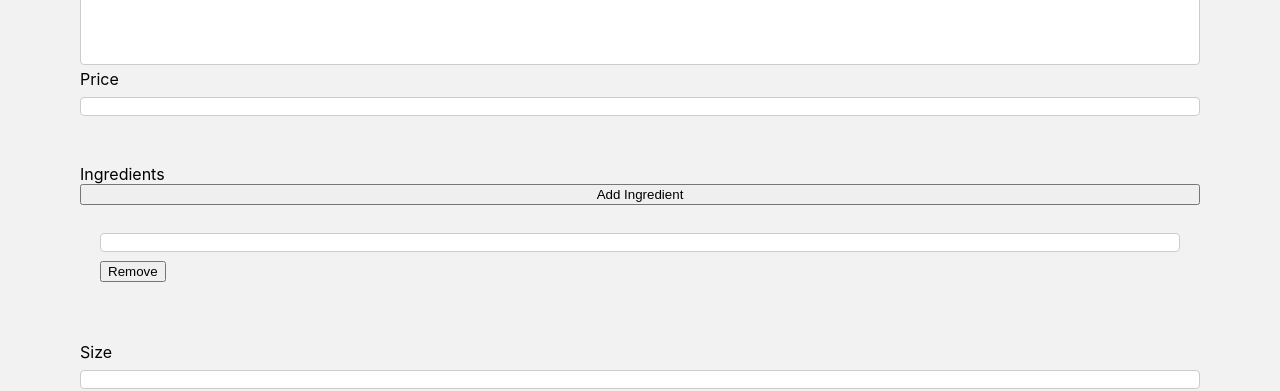
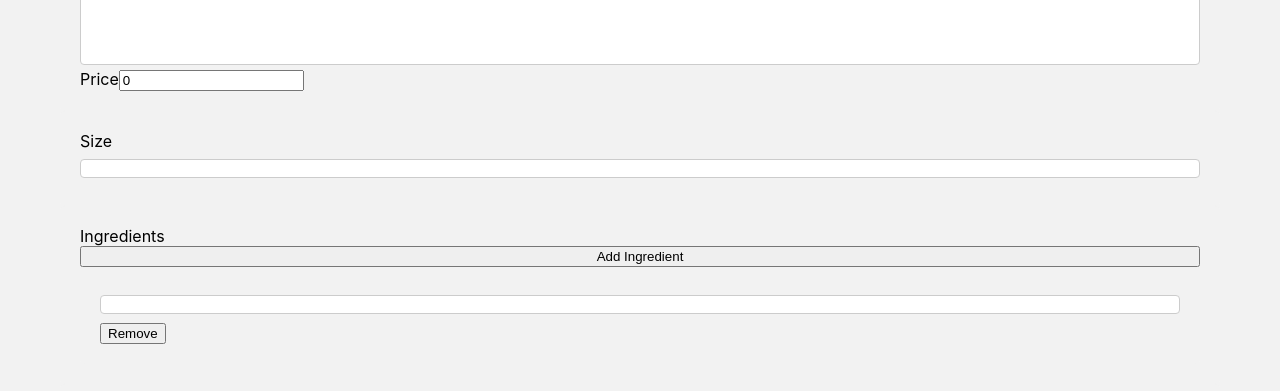
Before and after one commit to jsapp21/simple-point-of-sale, a React (Create React App) app in the folder simple-pos-frontend/: page / in a window 1280 px wide. Shown: the part 417-808 px from the top of the page. Built offline with nearby package versions, Linux system fonts and the light colour scheme; no server answers.

Commit message:
product form

```diff
--- a/simple-pos-frontend/src/components/Category.js
+++ b/simple-pos-frontend/src/components/Category.js
@@ -23,7 +23,7 @@ const Category = ({form, onChange}) => {
             <input type="text" list="data" onChange={handleChange} />
                 <datalist id="data">
                     {product.categories.map((category, index) =>
-                        <option key={`${category}-${index}`} value={category.name} />
+                        <option key={`${category}-${index}`} value={category.name}></option>
 
                         // keeping to come back to later, want to add clickable delete Icon to the data list
                         // <option key={`${category}-${index}`}>
--- a/simple-pos-frontend/src/components/Product.js
+++ b/simple-pos-frontend/src/components/Product.js
@@ -1,16 +1,31 @@
 import React from 'react';
 
-const Product = () => {
+const Product = ({form, onChange}) => {
+
+    const handleChange = (e) => {
+        debugger
+        onChange({
+            ...form,
+            product: {
+                // [e.target.name]: e.target.value,
+                name: e.target.value,
+                description: e.target.value,
+                price: e.target.value
+            },
+        })
+    }
+
+    console.log(form.product.name)
 
     return (
         <div>
 
             <label>Name</label>
-            <input type="text" name="name"></input>
+            <input name="name" type="text" value={form.product.name} onChange={handleChange} />
             <label>Description</label>
-            <textarea></textarea>
+            <textarea name="description" value={form.product.description} onChange={handleChange} />
             <label>Price</label>
-            <input type="text" name="price"></input>
+            <input name="price" type="number" value={form.product.price} onChange={handleChange} />
 
         </div>
     );
--- a/simple-pos-frontend/src/components/ProductForm.js
+++ b/simple-pos-frontend/src/components/ProductForm.js
@@ -15,7 +15,11 @@ const ProductForm = () => {
 
     const [form, setForm] = useState({
         category: { name: '' },
-        product: {},
+        product: {
+            name: '',
+            description: '',
+            price: 0
+        },
     })
 
     const handleSubmit = (e) => {
@@ -24,16 +28,15 @@ const ProductForm = () => {
     }
 
 
-
     return (
         <div>
             <h1>Add Product</h1>
 
             <form onSubmit={handleSubmit}>
                 <Category form={form} onChange={setForm} />
-                <Product />
+                <Product form={form} onChange={setForm} />
+                <Size />
                 <Ingredients />
-                <Size />
                 <Allergies />
                 <Modifications />
                 <button>Submit</button>
```
